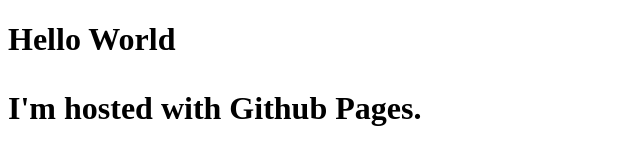
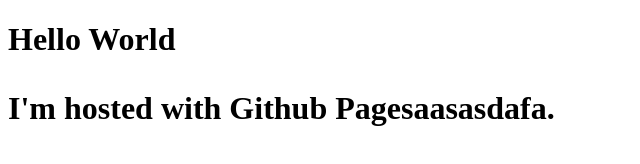
Before and after one commit to Perplexiz/deadication, a plain HTML site: page index.html in a window 1280 px wide. Shown: the whole page, without its empty margins (0-640 px from the left). Drawn offline with Linux system fonts and the light colour scheme.

Commit message:
changes to test

```diff
--- a/index.html
+++ b/index.html
@@ -2,6 +2,6 @@
 <html>
 <body>
 <h1> Hello World</hl>
-<p>I'm hosted with Github Pages.</p>
+<p>I'm hosted with Github Pagesaasasdafa.</p>
 </body>
 </html>
```
